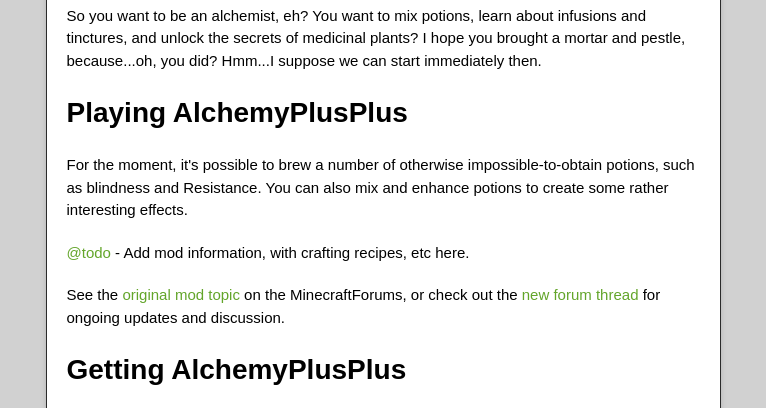
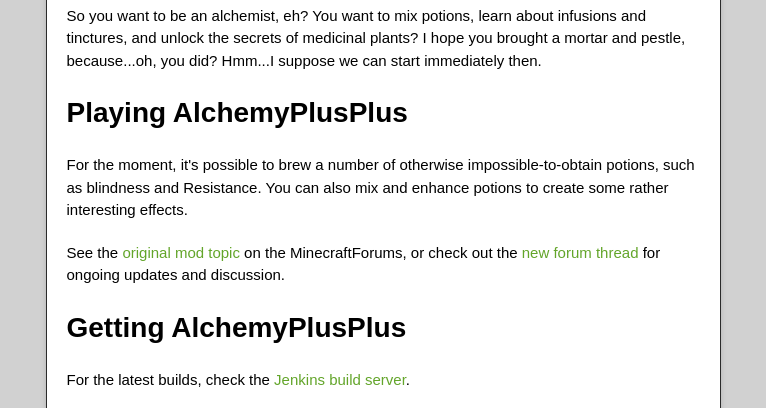
Before and after one commit to iopleke/AlchemyPlusPlus, a plain HTML site: page index.html in a window 1280 px wide. Shown: the part 620-1028 px from the top of the page, without its empty margins (257-1023 px from the left). Drawn offline with nearby package versions, Linux system fonts and the light colour scheme.

Commit message:
Remove todo from .io page

```diff
--- a/index.html
+++ b/index.html
@@ -45,8 +45,6 @@
 
 <p>For the moment, it's possible to brew a number of otherwise impossible-to-obtain potions, such as blindness and Resistance. You can also mix and enhance potions to create some rather interesting effects.</p>
 
-<p><a href="https://github.com/todo" class="user-mention">@todo</a> - Add mod information, with crafting recipes, etc here.</p>
-
 <p>See the <a href="http://www.minecraftforum.net/topic/1909298-162152forge-alchemy-get-drunk-in-the-lab/">original mod topic</a> on the MinecraftForums, or check out the <a href="http://goo.gl/vryzC4">new forum thread</a> for ongoing updates and discussion.</p>
 
 <h1>
```
